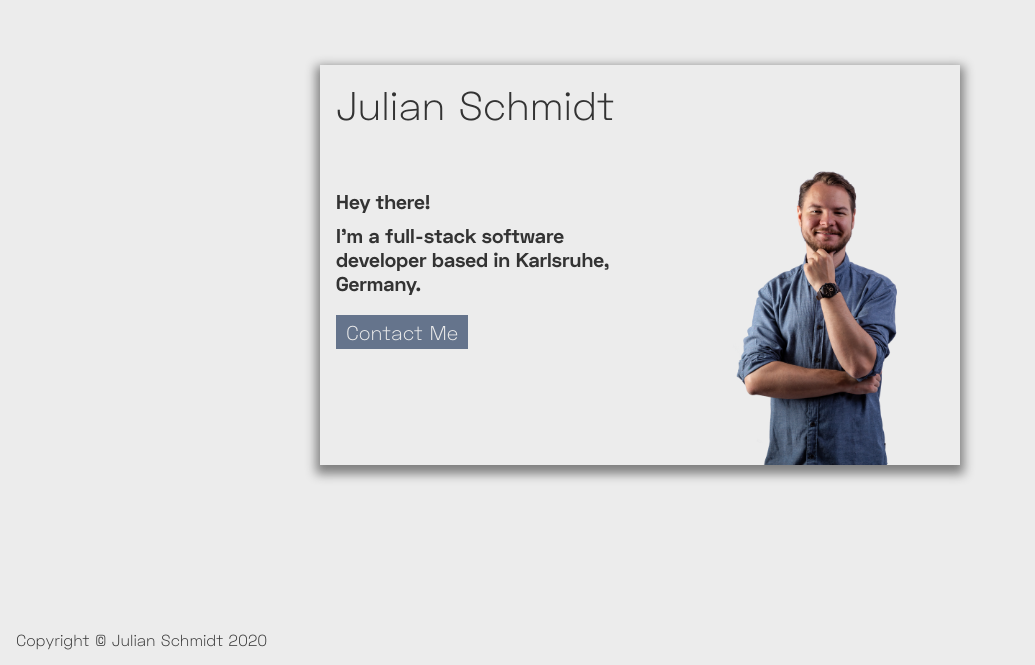
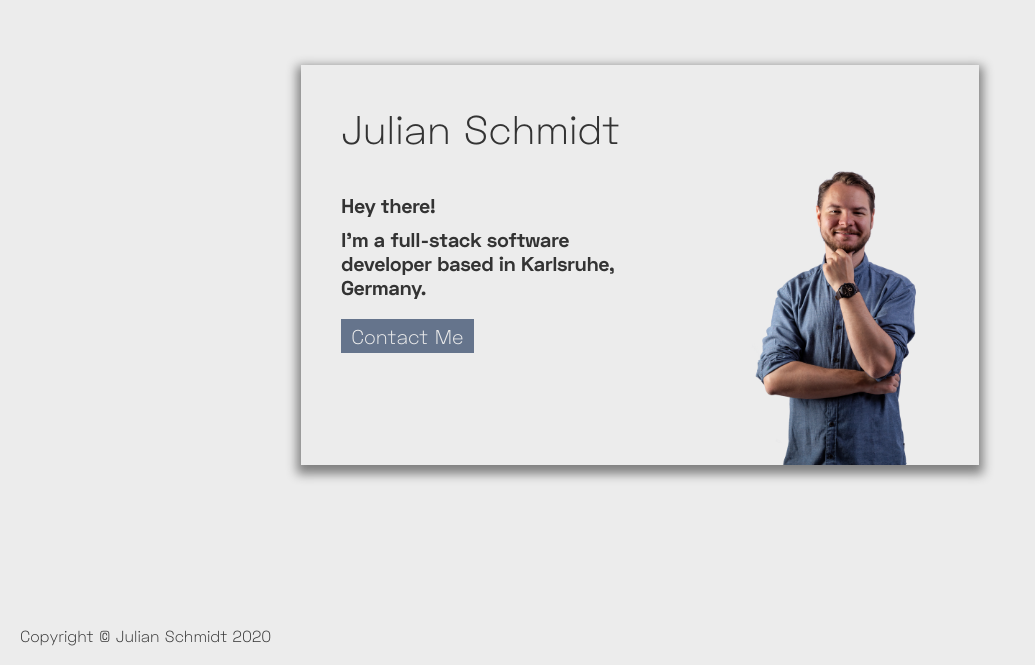
Before and after one commit to julisch94/julianschmidtcodes, an Angular app: page / in a window 1280 px wide. Shown: the part 135-800 px from the top of the page, without its empty margins (0-1035 px from the left). Built offline with nearby package versions, Linux system fonts and the light colour scheme.

Commit message:
minor code improvements

```diff
--- a/src/app/app.component.scss
+++ b/src/app/app.component.scss
@@ -13,16 +13,16 @@
 
 .card {
   min-width: 50vw;
-  height: 50vh;
+  min-height: 50vh;
   background-color: $background;
   box-shadow: 0 0.25*$cube 0.5*$cube 0.2*$cube $background2;
-  padding: 1rem;
+  padding: 2*$cube;
   position: relative;
 }
 
 footer {
   width: 100vw;
-  padding: 1rem;
+  padding: $cube;
   position: absolute;
   bottom: 0;
 
--- a/src/app/card/card.component.scss
+++ b/src/app/card/card.component.scss
@@ -1,7 +1,7 @@
 @import "../../theme.scss";
 
 .caption {
-  padding-bottom: 3*$cube;
+  padding-bottom: 2*$cube;
 
   h1 {
     font-weight: normal;
```
